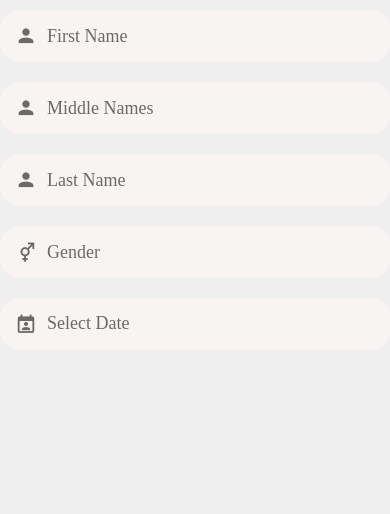
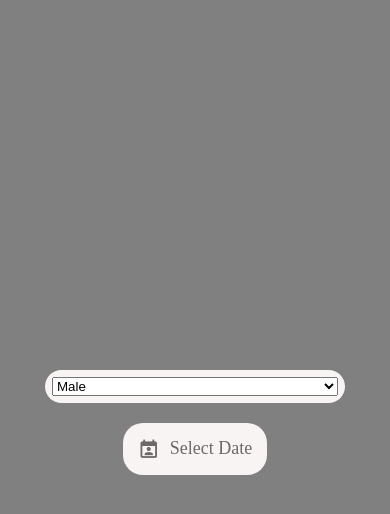
Before and after one commit to HeshamEldash/el-tabeeb, a React Native app: screen / in a window 390 px wide. Shown: the top 514 px of the page. Built offline with nearby package versions, Linux system fonts and the light colour scheme.

Commit message:
implemented app picker

```diff
--- a/App.js
+++ b/App.js
@@ -9,38 +9,47 @@ import Screen from "./screens/Screen.js";
 import LoginScreen from "./screens/LoginScreen.js";
 import RegistrationScreen from "./screens/RegistrationScreen.js";
 import ProfileRegistrationScreen from "./screens/ProfileRegistrationScreen.js";
+import AppPicker from "./components/AppPicker.js";
+import AppDatePicker from "./components/AppDatePicker.js";
+import { useState } from "react";
 
+const gender = [
+  { value: "M", name: "Male" },
+  { value: "F", name: "Female" },
+];
 export default function App() {
+  const [selectedGender, setSelectedGender] = useState();
   return (
-      // <WelcomeScreen/>
-      // <LoginScreen/>
-      // <RegistrationScreen/>
-<ProfileRegistrationScreen/>
+    // <WelcomeScreen/>
+    // <LoginScreen/>
+    // <RegistrationScreen/>
 
     // <AppTextInput
 
     // />
-    // <Screen style={styles.screen}>
-    //   <TextInput
-    //     // placeholder="hellooo"
-    //     style={styles.text}
-    //   />
-    //   <AppTextInput
-    //     width={200}
-    //   />
-    // </Screen>
+    <Screen style={styles.screen}>
+      <AppPicker
+        items={gender}
+        selectedItem={selectedGender}
+        setSelectedItem={setSelectedGender}
+      />
+      <AppDatePicker />
+    </Screen>
   );
 }
 
+{
+  /* <ProfileRegistrationScreen/>  */
+}
 const styles = StyleSheet.create({
-  screen:{
-    backgroundColor:"red",
-    justifyContent:"center",
-    alignItems:"center",
+  screen: {
+    backgroundColor: "grey",
+    justifyContent: "center",
+    alignItems: "center",
   },
-  text:{
-    backgroundColor:"white",
-    width:300,
-    height:70,
-  }
-})
+  text: {
+    backgroundColor: "white",
+    width: 300,
+    height: 70,
+  },
+});
--- a/components/AppDatePicker.js
+++ b/components/AppDatePicker.js
@@ -6,18 +6,18 @@ import defaultStyles from "../config/styles";
 import AppText from "./AppText";
 import { MaterialCommunityIcons } from "@expo/vector-icons";
 
-function AppDatePicker({ placeholder = "Select Date", handleSubmit }) {
-
-  const [date, setDate] = useState();
+function AppDatePicker({ placeholder = "Select Date", handleSubmit, onClick }) {
+  const [date, setDate] = useState(null);
   const [open, setOpen] = useState(false);
 
   const handleDateChange = (event, selectedDate) => {
+    setOpen(false);
     setDate(selectedDate);
-    setOpen(false);
     handleSubmit(selectedDate);
   };
   const openDatePicker = () => {
     setOpen(true);
+    onClick && onClick()
   };
 
   return (
@@ -29,9 +29,11 @@ function AppDatePicker({ placeholder = "Select Date", handleSubmit }) {
           color={defaultStyles.colors.medium}
           style={styles.icon}
         />
-        {date && <AppText>{date.toLocaleDateString()}</AppText>}
+        {date != null && <AppText>{date.toLocaleDateString()}</AppText>}
 
-        {!date && <AppText style={styles.placeholder}>{placeholder}</AppText>}
+        {date === null && (
+          <AppText style={styles.placeholder}>{placeholder}</AppText>
+        )}
 
         {open && (
           <DateTimePicker
@@ -58,9 +60,6 @@ const styles = StyleSheet.create({
   icon: {
     marginRight: 10,
   },
-  inputBox: {
-    width: "100%",
-  },
   placeholder: {
     color: defaultStyles.colors.medium,
   },
--- /dev/null
+++ b/components/AppPicker.js
@@ -0,0 +1,44 @@
+import React from "react";
+import { View, StyleSheet } from "react-native";
+import { Picker } from "@react-native-picker/picker";
+
+import defaultStyles from "../config/styles";
+
+function AppPicker({items, selectedItem, setSelectedItem}) {
+
+    return (
+    <View style={styles.container}>
+      <Picker
+        selectedValue={selectedItem}
+        onValueChange={(itemValue) => setSelectedItem(itemValue)}
+        style={styles.picker}
+        itemStyle={styles.itemStyle}
+      >
+        {items.map((item)=>{
+            return  <Picker.Item key={item.value} label={item.name} value={item.value}/>
+        })}
+
+      </Picker>
+    </View>
+  );
+}
+
+const styles = StyleSheet.create({
+  container: {
+    backgroundColor: defaultStyles.colors.light,
+    borderRadius: 20,
+    flexDirection: "row",
+    padding: 7,
+    marginVertical: 10,
+    alignContent: "center",
+    width: 300,
+  },
+  picker: {
+    width: "100%",
+    height: "100%",
+  },
+
+  itemStyle: {},
+});
+
+export default AppPicker;
--- /dev/null
+++ b/components/forms/FormDatePicker.js
@@ -0,0 +1,28 @@
+import React from "react";
+import { useFormikContext } from "formik";
+
+
+import AppDatePicker from "../AppDatePicker";
+import ErrorMessage from "./ErrorMessage";
+
+function FormDatePicker({ name, ...otherProps }) {
+  const { setFieldTouched, setFieldValue, errors, touched, values } =
+    useFormikContext();
+
+  const handleSubmit = (selectedDate) => {
+    setFieldValue(name, selectedDate);
+  };
+
+  return (
+    <>
+      <AppDatePicker
+        handleSubmit={handleSubmit}
+        onClick={() => setFieldTouched(name)}
+      />
+      <ErrorMessage error={errors[name]} visible={touched[name]} />
+    </>
+  );
+}
+
+
+export default FormDatePicker;
--- a/package.json
+++ b/package.json
@@ -18,7 +18,8 @@
     "react": "18.2.0",
     "react-native": "0.71.3",
     "react-native-gesture-handler": "~2.9.0",
-    "yup": "^1.0.2"
+    "yup": "^1.0.2",
+    "@react-native-picker/picker": "2.4.8"
   },
   "devDependencies": {
     "@babel/core": "^7.20.0"
--- a/screens/ProfileRegistrationScreen.js
+++ b/screens/ProfileRegistrationScreen.js
@@ -1,11 +1,12 @@
 import React from "react";
 import { View, StyleSheet } from "react-native";
-import DateTimePicker from '@react-native-community/datetimepicker';
+import {Picker} from '@react-native-picker/picker';
 
 import AppForm from "../components/forms/Appform";
 import AppFormField from "../components/forms/AppFormField";
 import Screen from "./Screen";
-import AppDatePicker from "../components/AppDatePicker";
+import FormDatePicker from "../components/forms/FormDatePicker";
+import SubmitButton from "../components/forms/SubmitButton";
 
 function ProfileRegistrationScreen(props) {
   return (
@@ -19,6 +20,7 @@ function ProfileRegistrationScreen(props) {
           gender: "",
           telephoneNumber: "",
         }}
+        onSubmit={(values) => console.log(values)}
       >
         <AppFormField
           name="first_name"
@@ -30,11 +32,7 @@ function ProfileRegistrationScreen(props) {
           icon="account"
           placeholder="Middle Names"
         />
-        <AppFormField
-          name="last_name"
-          icon="account"
-          placeholder="Last Name"
-        />
+        <AppFormField name="last_name" icon="account" placeholder="Last Name" />
 
         <AppFormField
           name="gender"
@@ -42,12 +40,11 @@ function ProfileRegistrationScreen(props) {
           placeholder="Gender"
         />
 
+        <FormDatePicker name="date_of_birth" />
 
 
 
-
-        <AppDatePicker/>
-
+        <SubmitButton />
       </AppForm>
     </Screen>
   );
```
Also changed, not shown: 1 other file (tests, documents, lock files or other folders).
